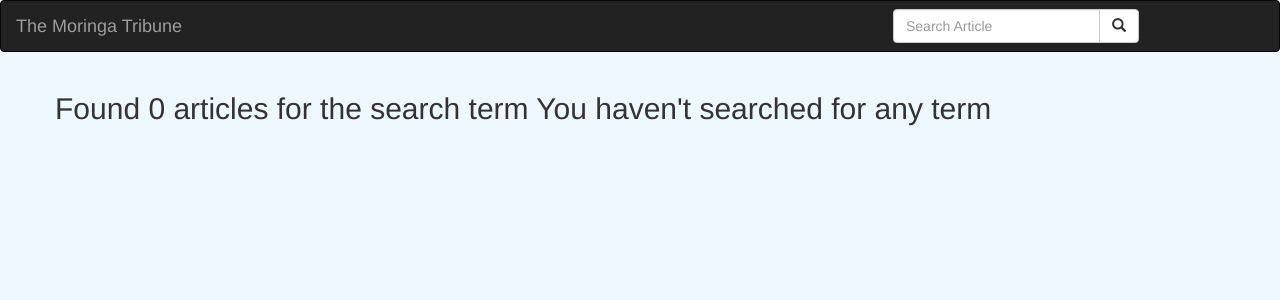
After one commit to Missy-Olivia/Moringa-Tribune, a Django app: page /search/ in a window 1280 px wide. The commit adds this page. Shown: the top 300 px of the page. Run offline with Django 3.2, Linux system fonts and the light colour scheme; some libraries are stand-ins or nearby versions.

Commit message:
new commit

```diff
--- /dev/null
+++ b/news/templates/all-news/search.html
@@ -0,0 +1,25 @@
+{%extends 'all-news/base.html'%}
+{% block content %}
+<div class="container">
+
+  <div class="row">
+    {% if articles%}
+      <h2>Found {{ articles|length }} of searched term {{message}}</h2>
+    {% else %}
+      <h2> Found 0 articles for the search term {{message}}</h2>
+    {% endif %}
+
+  </div>
+
+  <div class="row">
+
+  {% if articles %}
+    {% for article in articles %}
+      <div class="col-sm-6 col-md-3">
+          <h1>{{article.title}}</h1>
+      </div>
+    {% endfor %}
+  {% endif %}
+  </div>
+</div>
+{% endblock %}
--- a/news/templates/navbar.html
+++ b/news/templates/navbar.html
@@ -7,10 +7,26 @@
     <body>
         <nav class="navbar navbar-inverse">
             <div class="container-fluid">
-                <div class="navbar-header">
-                    <a class="navbar-brand" href="{% url 'newsToday' %}">The Moringa Tribune</a>
-                </div>
+              <div class="navbar-header">
+                <a class="navbar-brand" href="{% url 'newsToday' %}">The Moringa Tribune</a>
+              </div>
+
+              <!-- Adding a search form  -->
+              <div class="col-sm-4 col-md-4 navbar-right">
+
+                <form class="navbar-form" role="search" action="{% url 'search_results' %}">
+
+                  <div class="input-group">
+                    <input type="text" class="form-control" placeholder="Search Article" name="article">
+                    <div class="input-group-btn">
+                      <button class="btn btn-default" type="submit"><i class="glyphicon glyphicon-search"></i></button>
+                    </div>
+                  </div>
+
+                </form>
+              </div>
+              <!-- search form end -->
             </div>
-        </nav>
+          </nav>
     </body>
 </html>
--- a/news/templates/welcome.html
+++ /dev/null
@@ -1,3 +0,0 @@
-{%extends 'all-news/base.html' %}
-
-<h1>Welcome to Moringa Tribune</h1>
--- a/news/urls.py
+++ b/news/urls.py
@@ -3,5 +3,6 @@ from .import views
 
 urlpatterns=[
     url(r'^$',views.news_of_day,name='newsToday'),
-    url(r'^archives/(\d{4}-\d{2}-\d{2})/$', views.past_days_news, name = 'pastNews')
+    url(r'^archives/(\d{4}-\d{2}-\d{2})/$', views.past_days_news, name = 'pastNews'),
+    url(r'^search/', views.search_results, name = 'search_results')
 ]
--- a/news/views.py
+++ b/news/views.py
@@ -1,14 +1,12 @@
 from django.http  import HttpResponse, Http404
 import datetime as dt
 from django.shortcuts import render, redirect
-
+from .models import Article
 # Create your views here.
-def welcome(request):
-    return render(request, 'welcome.html')
-
 def news_of_day(request):
     date = dt.date.today()
-    return render(request, 'all-news/today-news.html', {"date": date,})
+    news = Article.todays_news()
+    return render(request, 'all-news/today-news.html', {"date": date,"news":news})
 
 # view fx to present news from past days
 def past_days_news(request, past_date):
@@ -25,4 +23,17 @@ def past_days_news(request, past_date):
     if date == dt.date.today():
         return redirect(news_of_day)
 
+    news = Article.days_news(date)
     return render(request, 'all-news/past-news.html', {"date" : date})
+
+def search_results(request):
+    if 'article' in request.GET and request.GET["article"]:
+        search_term = request.GET.get("article")
+        searched_articles = Article.search_by_title(search_term)
+        message = f"{search_term}"
+
+        return render (request, 'all-news/search.html', {"message":mess, "articles":searched_articles})
+
+    else:
+        message = "You haven't searched for any term"
+        return render(request, 'all-news/search.html',{"message":message})
--- a/tribune/urls.py
+++ b/tribune/urls.py
@@ -18,5 +18,7 @@ from django.contrib import admin
 
 urlpatterns = [
     url(r'^admin/', admin.site.urls),
-    url(r'', include('news.urls'))
+    url(r'', include('news.urls')),
+    url(r'^archives', include('news.urls'))
+
 ]
```
Also changed, not shown: news/models.py (+18 -1 lines), news/templates/all-news/past-news.html (+22 -0 lines), news/templates/all-news/today-news.html (+20 -1 lines), news/tests.py (+31 -1 lines), news/migrations/0005_article_article_image.py (added).
